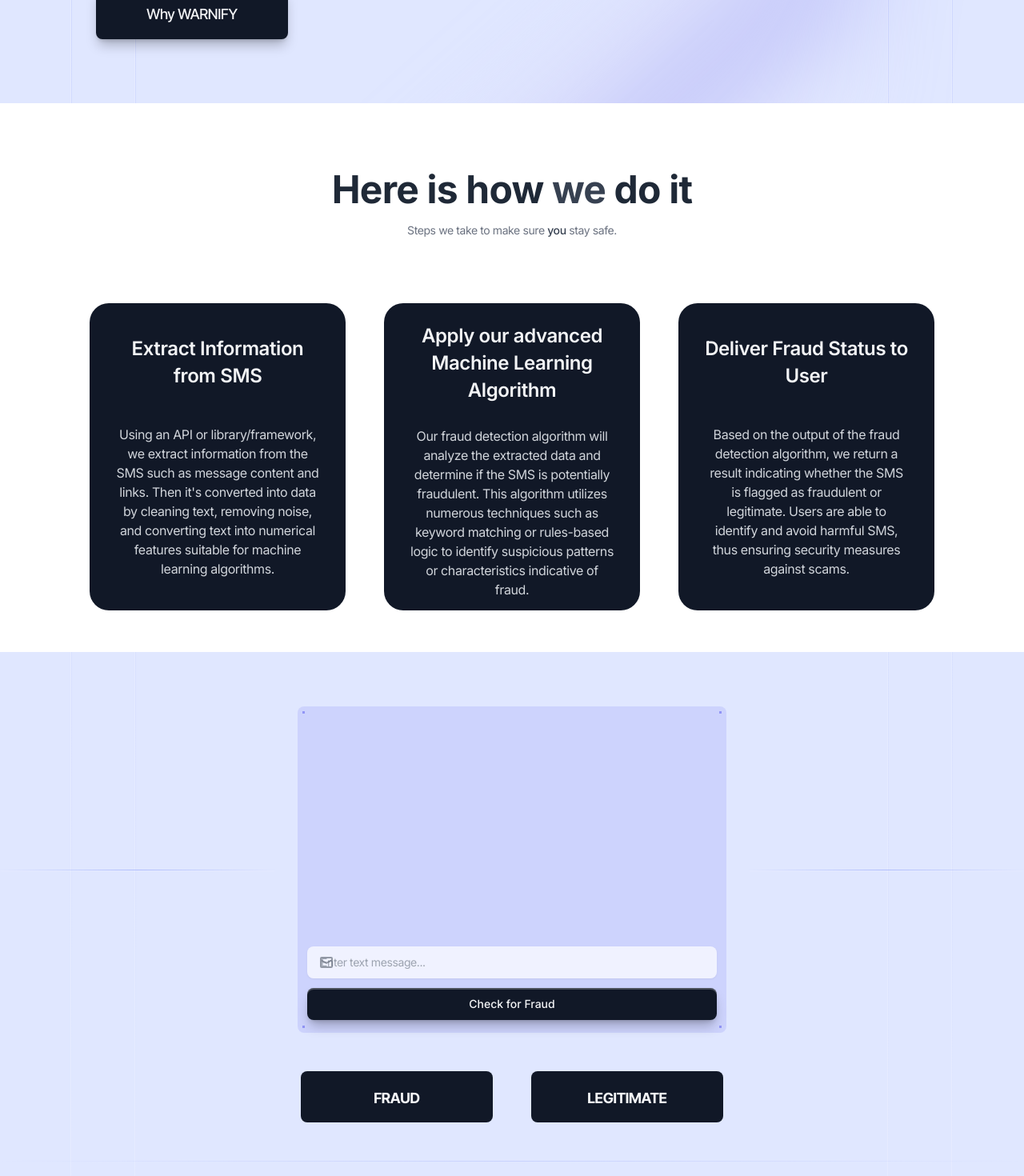
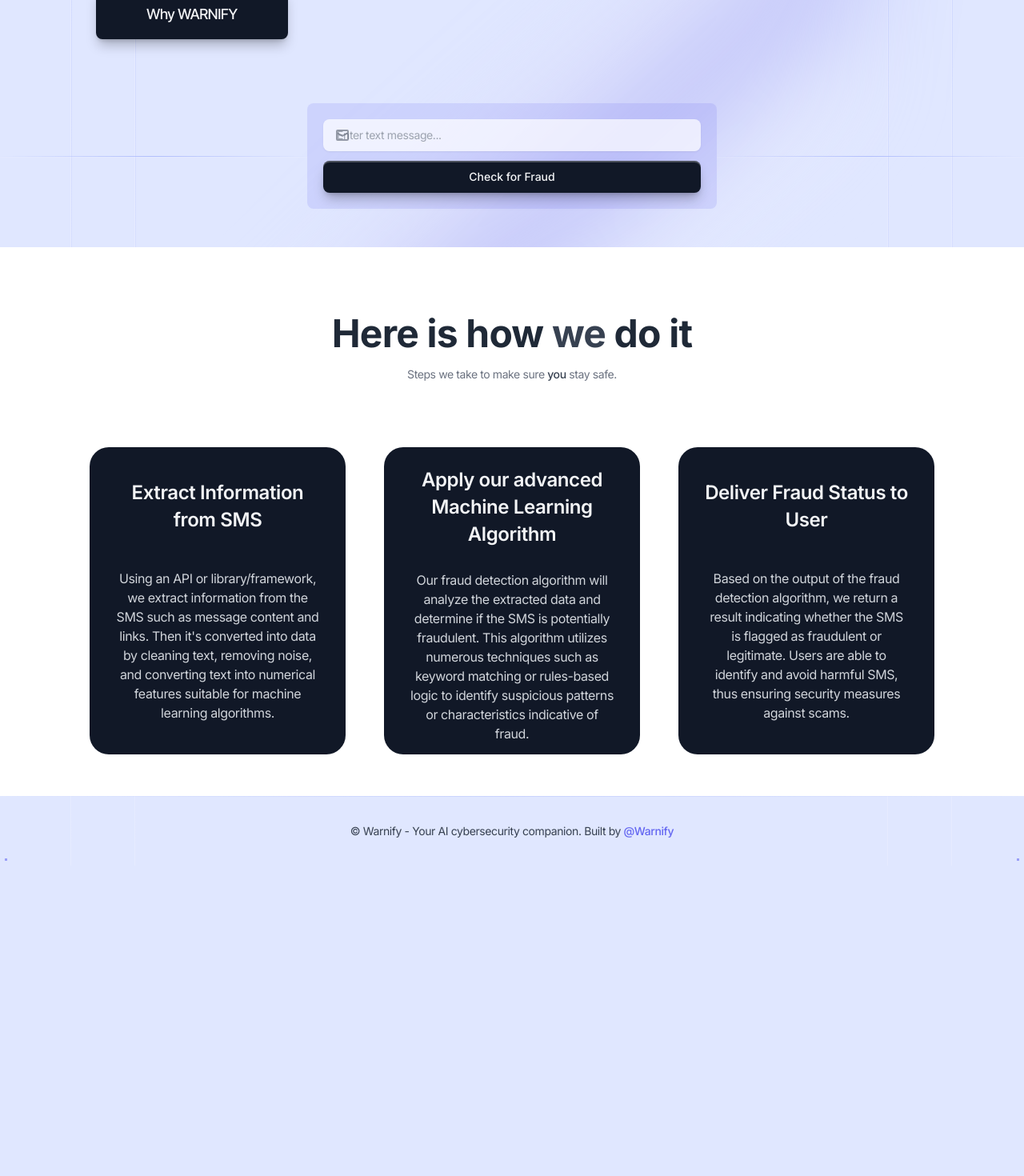
Before and after one commit to Warnify/App, a Next.js app: page / in a window 1280 px wide. Shown: the part 660-2130 px from the top of the page at 80% size. After the commit the page ends 1742 px from the top, so only its background shows below. Built offline with nearby package versions, Linux system fonts and the light colour scheme.

Commit message:
Homepage styling updated

```diff
--- a/app/(default)/page.tsx
+++ b/app/(default)/page.tsx
@@ -11,7 +11,8 @@
 
 export default function Home() {
   return (
-    <><section>
+    <>
+      <section>
         <div className="py-12 mt-12 pl-8 md:pt-44 md:pb-20 text-center sm:text-start">
           <div className="flex sm:px-6">
             <div>
@@ -19,9 +20,16 @@
                 Welcome to Warnify, the Best SMS Fraud Checker
               </h1>
               <p className="text-sm sm:text-lg mt-6 mb-12 pr-12 text-gray-700 dark:text-gray-400">
-              With Warnify, now you can protect yourself against one of the biggest cyber crimes out there: SMS Fraud or better known as Smishing. Generally, users should be cautious about clicking
-              links, replying to unsolicited messages, and providing any personal information via SMS. Although service providers implement security measures to detect and prevent SMS fraud, countless
-              people get scammed daily by sharing bank information, passwords, social insurance numbers, etc. Check if your SMS is fraudulent by submitting the text message in the search engine below.
+                With Warnify, now you can protect yourself against one of the
+                biggest cyber crimes out there: SMS Fraud or better known as
+                Smishing. Generally, users should be cautious about clicking
+                links, replying to unsolicited messages, and providing any
+                personal information via SMS. Although service providers
+                implement security measures to detect and prevent SMS fraud,
+                countless people get scammed daily by sharing bank information,
+                passwords, social insurance numbers, etc. Check if your SMS is
+                fraudulent by submitting the text message in the search engine
+                below.
               </p>
               <a href="/why_warnify">
                 <button className="btn w-40 sm:w-60 h-16 mt-4 mr-12 sm:ml-16 text-md sm:text-lg font-bold font-inter-tight text-gray-100 bg-gray-900 hover:bg-gray-800 dark:text-gray-300 dark:bg-indigo-600 dark:hover:bg-indigo-700 border-spacing-2 border-white">
@@ -35,7 +43,8 @@
                 src={SMSFraud}
                 width={700}
                 height={700}
-              alt="SMS Fraud text msg" />
+                alt="SMS Fraud text msg"
+              />
             </div>
           </div>
         </div>
@@ -45,15 +54,19 @@
             src={SMSFraud}
             width={700}
             height={700}
-              alt="SMS Fraud text msg" />
+            alt="SMS Fraud text msg"
+          />
         </div>
       </section>
-
+      <section>
+        <SubscribeForm></SubscribeForm>
+      </section>
       <section>
         <div className="bg-white dark:bg-gray-700/35 py-1">
           <div className="text-center mt-20 mb-20">
             <h1 className="text-3xl sm:text-5xl font-bold text-gray-800 dark:text-transparent dark:bg-clip-text dark:bg-gradient-to-b dark:from-indigo-200 dark:to-gray-200 pb-4">
-            Here is how <span className="text-gray-700 dark:text-gray-500">we</span> do it
+              Here is how{" "}
+              <span className="text-gray-700 dark:text-gray-500">we</span> do it
             </h1>
             <p className="text-xs sm:text-sm text-gray-500">
               Steps we take to make sure{" "}
@@ -64,39 +77,45 @@
             </p>
           </div>
           <div className="flex flex-wrap justify-center mt-20 mb-12 gap-12">
-
             <div className="text-gray-100 bg-gray-900 dark:text-gray-300 dark:bg-indigo-700/75 h-96 w-80 rounded-3xl">
-            <h1 className="text-2xl text-center font-semibold px-2 pt-10">Extract Information <br/>from SMS</h1>
+              <h1 className="text-2xl text-center font-semibold px-2 pt-10">
+                Extract Information <br />
+                from SMS
+              </h1>
               <p className="text-gray-300 text-center px-8 mt-11">
-              Using an API or library/framework, we extract information from the SMS such as message content and links. Then it's converted into data by cleaning text, removing noise, and converting text into numerical features suitable for machine learning algorithms.
+                Using an API or library/framework, we extract information from
+                the SMS such as message content and links. Then it's converted
+                into data by cleaning text, removing noise, and converting text
+                into numerical features suitable for machine learning
+                algorithms.
               </p>
             </div>
             <div className="text-gray-100 bg-gray-900 dark:text-gray-300 dark:bg-indigo-700/75 h-96 w-80 rounded-3xl">
-            <h1 className="text-2xl text-center font-semibold pt-6 px-2">Apply our advanced Machine Learning Algorithm</h1>
+              <h1 className="text-2xl text-center font-semibold pt-6 px-2">
+                Apply our advanced Machine Learning Algorithm
+              </h1>
               <p className="text-gray-300 text-center px-8 my-7">
-              Our fraud detection algorithm will analyze the extracted data and determine if the SMS is potentially fraudulent. This algorithm utilizes numerous techniques such as keyword matching or rules-based logic to identify suspicious patterns or characteristics indicative of fraud.
+                Our fraud detection algorithm will analyze the extracted data
+                and determine if the SMS is potentially fraudulent. This
+                algorithm utilizes numerous techniques such as keyword matching
+                or rules-based logic to identify suspicious patterns or
+                characteristics indicative of fraud.
               </p>
             </div>
             <div className="text-gray-100 bg-gray-900 dark:text-gray-300 dark:bg-indigo-700/75 h-96 w-80 rounded-3xl">
-            <h1 className="text-2xl text-center font-semibold px-2 pt-10">Deliver Fraud Status to User</h1>
+              <h1 className="text-2xl text-center font-semibold px-2 pt-10">
+                Deliver Fraud Status to User
+              </h1>
               <p className="text-gray-300 text-center px-8 mt-11">
-                Based on the output of the fraud detection algorithm, we return a result indicating whether the SMS is flagged as fraudulent or legitimate. Users are able to identify and avoid harmful SMS, thus ensuring security measures against scams.
+                Based on the output of the fraud detection algorithm, we return
+                a result indicating whether the SMS is flagged as fraudulent or
+                legitimate. Users are able to identify and avoid harmful SMS,
+                thus ensuring security measures against scams.
               </p>
             </div>
           </div>
         </div>
-
-      <SubscribeForm></SubscribeForm>
-      <div className="flex justify-center mb-12">
-        <div className="w-40 sm:w-60 h-16 text-center rounded-lg mt-4 pt-5 text-lg font-bold font-inter-tight text-gray-100 bg-gray-900 hover:bg-gray-800 dark:text-gray-300 dark:bg-red-700/85 dark:hover:bg-red-700/95 border-spacing-2 border-white">
-          FRAUD
-        </div>
-        <div className="w-40 sm:w-60 h-16 text-center rounded-lg mt-4 ml-12 pt-5 text-lg font-bold font-inter-tight text-gray-100 bg-gray-900 hover:bg-gray-800 dark:text-gray-300 dark:bg-green-600/85 dark:hover:bg-green-600/95 border-spacing-2 border-white">
-          LEGITIMATE
-        </div>
-      </div>
-
-
-      </section></>
+      </section>
+    </>
   );
 }
--- a/app/(default)/updates/page.tsx
+++ b/app/(default)/updates/page.tsx
@@ -6,7 +6,7 @@
 };
 
 import PageHeader from "@/components/page-header";
-import Cta from "@/components/cta";
+// import Cta from "@/components/cta";
 import Posts from "@/app/(default)/updates/posts";
 
 export default async function Updates() {
--- a/app/(default)/updates/posts-list.tsx
+++ b/app/(default)/updates/posts-list.tsx
@@ -33,16 +33,16 @@
               <p className="text-gray-600 dark:text-gray-500">{post.content}</p>
             </div>
             <footer className="flex items-center space-x-3">
-              <img
+              {/* <img
                 className="shrink-0 rounded-full"
                 src={post.authorImage}
                 width={32}
                 height={32}
                 alt={post.author}
-              />
-              <div className="text-sm font-medium text-gray-800 dark:text-gray-200">
+              /> */}
+              {/* <div className="text-sm font-medium text-gray-800 dark:text-gray-200">
                 {post.author}
-              </div>
+              </div> */}
             </footer>
           </article>
         );
--- a/components/subscribe-form.tsx
+++ b/components/subscribe-form.tsx
@@ -9,7 +9,9 @@
     e.preventDefault();
 
     try {
-      const response = await fetch("https://backend-etxi.onrender.com/api/predict/", {
+      const response = await fetch(
+        "https://backend-etxi.onrender.com/api/predict/",
+        {
           method: "POST",
           headers: {
             "Content-Type": "application/json",
@@ -17,11 +19,12 @@
           body: JSON.stringify({
             text,
           }),
-      });
+        }
+      );
 
       if (response.ok) {
         const data = await response.json();
-        setResponseMessage(`Prediction: ${JSON.stringify(data)}`);
+        setResponseMessage(`${JSON.stringify(data)}`);
       } else {
         setResponseMessage("Failed to send request.");
       }
@@ -33,22 +36,29 @@
 
   return (
     <>
-      <div className="relative flex items-center justify-center gap-10 before:h-px before:w-full before:border-b before:[border-image:linear-gradient(to_right,transparent,theme(colors.indigo.300/.8),transparent)1] dark:before:[border-image:linear-gradient(to_right,transparent,theme(colors.indigo.300/.16),transparent)1] before:shadow-sm before:shadow-white/20 dark:before:shadow-none after:h-px after:w-full after:border-b after:[border-image:linear-gradient(to_right,transparent,theme(colors.indigo.300/.8),transparent)1] dark:after:[border-image:linear-gradient(to_right,transparent,theme(colors.indigo.300/.16),transparent)1] after:shadow-sm after:shadow-white/20 dark:after:shadow-none mt-20 mb-11">
+      <div className="flex items-center justify-center before:h-px before:w-full before:border-b before:[border-image:linear-gradient(to_right,transparent,theme(colors.indigo.300/.8),transparent)1] dark:before:[border-image:linear-gradient(to_right,transparent,theme(colors.indigo.300/.16),transparent)1] before:shadow-sm before:shadow-white/20 dark:before:shadow-none after:h-px after:w-full after:border-b after:[border-image:linear-gradient(to_right,transparent,theme(colors.indigo.300/.8),transparent)1] dark:after:[border-image:linear-gradient(to_right,transparent,theme(colors.indigo.300/.16),transparent)1] after:shadow-sm after:shadow-white/20 dark:after:shadow-none mb-12">
         {/*the whole email area*/}
         <div className="w-96 sm:w-full max-w-lg shrink-0">
+          <div
+            className={`px-5 py-5 ${!responseMessage ? 'bg-indigo-500/15' : responseMessage === "1" ? 'bg-red-500/15' : 'bg-green-500/15'} dark:bg-transparent dark:bg-gradient-to-b dark:from-gray-700/80 dark:to-gray-700/70 rounded-lg -z-10 before:absolute before:inset-y-0 before:left-0 before:w-[15px] before:bg-[length:15px_15px] before:[background-position:top_center,bottom_center] before:bg-no-repeat before:[background-image:radial-gradient(circle_at_center,theme(colors.indigo.500/.56)_1.5px,transparent_1.5px),radial-gradient(circle_at_center,theme(colors.indigo.500/.56)_1.5px,transparent_1.5px)] dark:before:[background-image:radial-gradient(circle_at_center,theme(colors.gray.600)_1.5px,transparent_1.5px),radial-gradient(circle_at_center,theme(colors.gray.600)_1.5px,transparent_1.5px)] after:absolute after:inset-y-0 after:right-0 after:w-[15px] after:bg-[length:15px_15px] after:[background-position:top_center,bottom_center] after:bg-no-repeat after:[background-image:radial-gradient(circle_at_center,theme(colors.indigo.500/.56)_1.5px,transparent_1.5px),radial-gradient(circle_at_center,theme(colors.indigo.500/.56)_1.5px,transparent_1.5px)] dark:after:[background-image:radial-gradient(circle_at_center,theme(colors.gray.600)_1.5px,transparent_1.5px),radial-gradient(circle_at_center,theme(colors.gray.600)_1.5px,transparent_1.5px)]`}
+            aria-hidden="true"
+          >
+            {responseMessage ? (
+              <h1 className="flex items-center justify-center h-full font-inter-tight text-3xl sm:text-6xl font-bold text-gray-800 dark:text-transparent dark:bg-clip-text dark:bg-gradient-to-b dark:from-indigo-200 dark:to-gray-200">
+                {responseMessage == "1" ? "FRAUD" : "LEGITIMATE"}
+              </h1>
+            ) : (
+              ""
+            )}
             <form className="relative" onSubmit={handleSubmit}>
               {/* Border with dots in corners */}
-            <div
-              className="absolute -inset-3 bg-indigo-500/15 dark:bg-transparent dark:bg-gradient-to-b dark:from-gray-700/80 dark:to-gray-700/70 rounded-lg -z-10 before:absolute before:inset-y-0 before:left-0 before:w-[15px] before:bg-[length:15px_15px] before:[background-position:top_center,bottom_center] before:bg-no-repeat before:[background-image:radial-gradient(circle_at_center,theme(colors.indigo.500/.56)_1.5px,transparent_1.5px),radial-gradient(circle_at_center,theme(colors.indigo.500/.56)_1.5px,transparent_1.5px)] dark:before:[background-image:radial-gradient(circle_at_center,theme(colors.gray.600)_1.5px,transparent_1.5px),radial-gradient(circle_at_center,theme(colors.gray.600)_1.5px,transparent_1.5px)] after:absolute after:inset-y-0 after:right-0 after:w-[15px] after:bg-[length:15px_15px] after:[background-position:top_center,bottom_center] after:bg-no-repeat after:[background-image:radial-gradient(circle_at_center,theme(colors.indigo.500/.56)_1.5px,transparent_1.5px),radial-gradient(circle_at_center,theme(colors.indigo.500/.56)_1.5px,transparent_1.5px)] dark:after:[background-image:radial-gradient(circle_at_center,theme(colors.gray.600)_1.5px,transparent_1.5px),radial-gradient(circle_at_center,theme(colors.gray.600)_1.5px,transparent_1.5px)]"
-              aria-hidden="true"
-            />
-            <div className="space-y-3 h-96">
+              <div className="space-y-3 h-85">
                 <div>
                   <label className="sr-only" htmlFor="text message">
                     Text Message
                   </label>
                   <div className="relative">
-                  <div className="absolute inset-y-0 left-0 text-gray-500/70 dark:text-gray-400/70 pl-4 mt-72 flex items-center pointer-events-none">
+                    <div className="absolute inset-y-0 left-0 text-gray-500/70 dark:text-gray-400/70 pl-4 flex items-center pointer-events-none">
                       {/*email icon*/}
                       <svg
                         className="fill-current"
@@ -62,7 +72,7 @@
                     {/*email entering area*/}
                     <input
                       id="message"
-                    className="form-input text-sm w-full pl-10 pr-4 mt-72"
+                      className="form-input text-sm w-full pl-10 pr-4"
                       type="message"
                       value={text}
                       onChange={(e) => setText(e.target.value)}
@@ -78,12 +88,12 @@
                   >
                     Check for Fraud
                   </button>
-                <p>{responseMessage}</p>
                 </div>
               </div>
             </form>
           </div>
         </div>
+      </div>
     </>
   );
 }
```
Also changed, not shown: 2 other files (tests, documents, lock files or other folders). Lines whose indentation alone changed are shown as unchanged.
